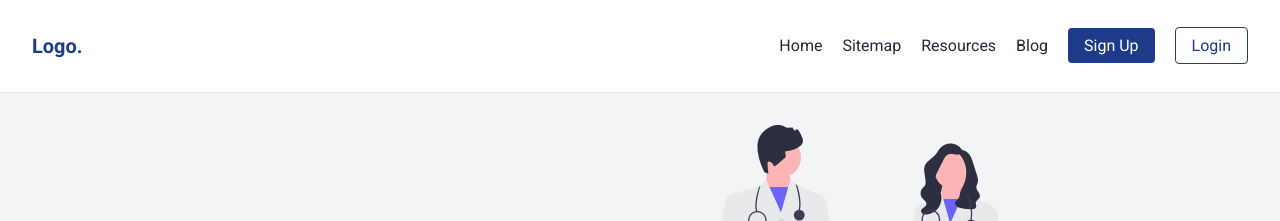
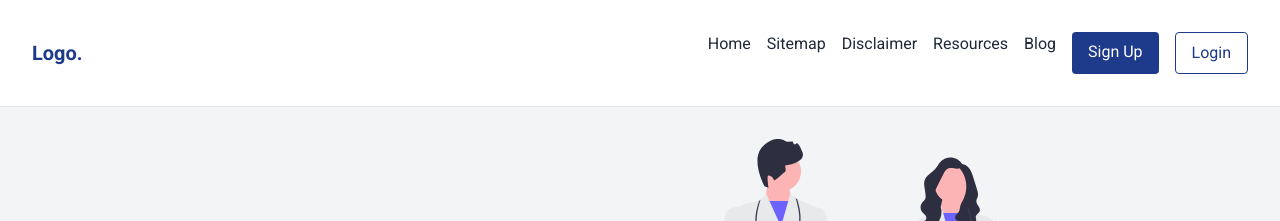
Before and after one commit to YashMhn/2nd-Year-Hackathon, a plain HTML site: page index.html in a window 1280 px wide. Shown: the top 221 px of the page. Drawn offline with nearby package versions, Linux system fonts and the light colour scheme.

Commit message:
index modified

```diff
--- a/index.html
+++ b/index.html
@@ -16,10 +16,24 @@
 </head>
 <body class="text-gray-800">
 
-    <header class="flex justify-between items-center p-4 md:p-8 bg-white border-b border-gray-200">
-        <div class="text-xl font-bold text-blue-900">Logo.</div>
-        <nav class="space-x-4">
-            <a href="https://yashmhn.github.io/2nd-Year-Hackathon/" class="text-gray-800 hover:underline">Home</a>
+    <header class="bg-white border-b border-gray-200">
+        <div class="flex items-center justify-between p-4 md:p-8">
+            <div class="text-xl font-bold text-blue-900">Logo.</div>
+            <button id="menu-button" class="block md:hidden text-blue-900 focus:outline-none">
+                <i class="fas fa-bars fa-lg"></i>
+            </button>
+            <nav id="menu" class="hidden md:flex space-x-4">
+                <a href="#" class="text-gray-800 hover:underline">Home</a>
+                <a href="#" class="text-gray-800 hover:underline">Sitemap</a>
+                <a href="#" class="text-gray-800 hover:underline">Disclaimer</a>
+                <a href="#" class="text-gray-800 hover:underline">Resources</a>
+                <a href="#" class="text-gray-800 hover:underline">Blog</a>
+                <a href="#" class="bg-blue-900 text-white px-4 py-2 rounded hover:bg-blue-800">Sign Up</a>
+                <a href="#" class="border border-blue-900 px-4 py-2 rounded text-blue-900 hover:bg-gray-200">Login</a>
+            </nav>
+        </div>
+        <nav id="mobile-menu" class="md:hidden hidden flex-col space-y-4 px-4 py-2">
+            <a href="#" class="text-gray-800 hover:underline">Home</a>
             <a href="#" class="text-gray-800 hover:underline">Sitemap</a>
             <a href="#" class="text-gray-800 hover:underline">Resources</a>
             <a href="#" class="text-gray-800 hover:underline">Blog</a>
@@ -103,5 +117,12 @@
         </div>
     </footer>
 
+    <script>
+        document.getElementById('menu-button').addEventListener('click', function () {
+            const mobileMenu = document.getElementById('mobile-menu');
+            mobileMenu.classList.toggle('hidden');
+        });
+    </script>
+
 </body>
 </html>
```
